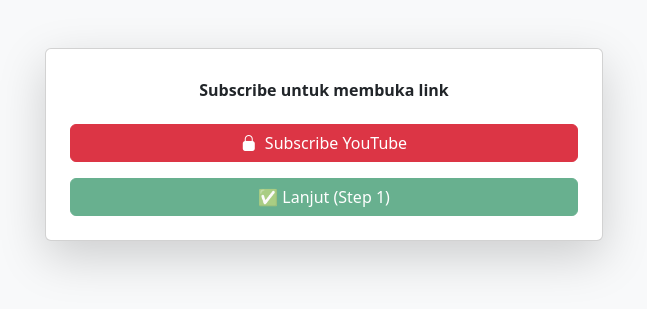
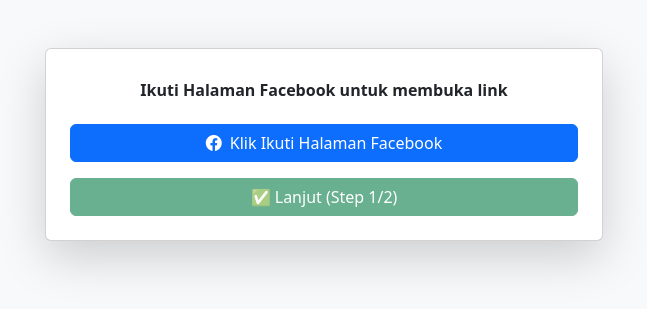
Before and after one commit to erihidayat06/portofolio2, a Laravel app: template resources/views/admin/showShare/index.blade.php in a window 1280 px wide. Shown: the top 309 px of the page, without its empty margins (316-963 px from the left). Run offline with Laravel 12, Linux system fonts and the light colour scheme; the template is opened without the code that fills it, so the values that code supplies are empty.

Commit message:
Ganti facebook

```diff
--- a/resources/views/admin/showShare/index.blade.php
+++ b/resources/views/admin/showShare/index.blade.php
@@ -1,10 +1,10 @@
 <!doctype html>
-<html lang="en">
+<html lang="id">
 
 <head>
     <meta charset="UTF-8">
     <meta name="viewport" content="width=device-width, initial-scale=1.0">
-    <title>Subscribe Unlock</title>
+    <title>Follow Unlock</title>
 
     <!-- Bootstrap -->
     <link href="https://cdn.jsdelivr.net/npm/bootstrap@5.3.2/dist/css/bootstrap.min.css" rel="stylesheet">
@@ -19,68 +19,61 @@
     <div class="container mt-5">
         <div class="col-md-6 mx-auto text-center">
             <div class="card shadow-lg p-4">
-                <h4 class="card-title  fw-bold">{{ $shareLink->nama }}</h4>
-                <h6 class="card-title mb-4 fw-bold">Subscribe untuk membuka link</h6>
+                <h4 class="card-title fw-bold">{{ $shareLink->nama }}</h4>
+                <h6 class="card-title mb-4 fw-bold">Ikuti Halaman Facebook untuk membuka link</h6>
 
-                <!-- Tombol Subscribe (gembok) -->
-                <a href="https://www.youtube.com/channel/UC0bcUTL31f_vC-EzZo-rzjA?sub_confirmation=1" target="_blank"
-                    id="subscribeBtn"
-                    class="btn btn-danger w-100 mb-3 d-flex justify-content-center align-items-center">
-                    <i id="lockIcon" class="bi bi-lock-fill me-2"></i>
-                    <span id="subscribeText">Subscribe YouTube</span>
+                <!-- Tombol Follow Facebook -->
+                <a href="https://www.facebook.com/erisemonomono" target="_blank" id="followBtn"
+                    class="btn btn-primary w-100 mb-3 d-flex justify-content-center align-items-center">
+                    <i id="lockIcon" class="bi bi-facebook me-2"></i>
+                    <span id="followText">Klik Ikuti Halaman Facebook</span>
                 </a>
 
-                <!-- Tombol Lanjut Affiliate (Step 1) -->
+                <!-- Tombol Lanjut Affiliate (Step 1 dari 2) -->
                 <a href="{{ $affiliate->link }}" id="affiliateBtn" target="_blank"
                     class="btn btn-success w-100 disabled" tabindex="-1" aria-disabled="true">
-                    ✅ Lanjut (Step 1)
+                    ✅ Lanjut (Step 1/2)
                 </a>
 
-                <!-- Tombol Lanjut Asli (Step 2, hidden dulu) -->
-                <a href="{{ $shareLink->link }}" id="realBtn" class="btn btn-primary w-100 mt-2 d-none">
-                    🚀 Lanjut ke Link Asli (Step 2)
+                <!-- Tombol Lanjut Asli (Step 2 dari 2, hidden dulu) -->
+                <a href="{{ $shareLink->link }}" id="realBtn" class="btn btn-success fw-bold w-100 mt-2 d-none">
+                    <span>🔓 Buka Link Tujuan (2/2)</span>
+                    <i class="bi bi-box-arrow-up-right ms-2"></i>
                 </a>
-
-                <script>
-                    const affiliateBtn = document.getElementById("affiliateBtn");
-                    const realBtn = document.getElementById("realBtn");
-
-                    // Aktifkan tombol affiliate setelah subscribe
-                    document.getElementById("subscribeBtn")?.addEventListener("click", function() {
-                        affiliateBtn.classList.remove("disabled");
-                        affiliateBtn.removeAttribute("aria-disabled");
-                        affiliateBtn.removeAttribute("tabindex");
-                    });
-
-                    // Setelah klik tombol affiliate → sembunyikan tombol affiliate & munculkan tombol asli
-                    affiliateBtn.addEventListener("click", function() {
-                        setTimeout(() => {
-                            affiliateBtn.classList.add("d-none"); // sembunyikan step 1
-                            realBtn.classList.remove("d-none"); // tampilkan step 2
-                        }, 500); // delay supaya user sempat diarahkan dulu
-                    });
-                </script>
-
-
-
-
 
             </div>
         </div>
     </div>
 
     <script>
-        document.getElementById("subscribeBtn").addEventListener("click", function() {
-            // Ubah icon gembok ke terbuka
-            document.getElementById("lockIcon").classList.remove("bi-lock-fill");
-            document.getElementById("lockIcon").classList.add("bi-unlock-fill");
-            document.getElementById("subscribeText").innerText = "Subscribed";
+        const followBtn = document.getElementById("followBtn");
+        const affiliateBtn = document.getElementById("affiliateBtn");
+        const realBtn = document.getElementById("realBtn");
 
-            // Aktifkan tombol lanjut
-            const nextBtn = document.getElementById("nextBtn");
-            nextBtn.classList.remove("disabled");
-            nextBtn.removeAttribute("aria-disabled");
-            nextBtn.removeAttribute("tabindex");
+        // Aktifkan tombol affiliate setelah follow Facebook
+        followBtn?.addEventListener("click", function() {
+            // Ubah ikon ke tanda centang & ubah teks
+            document.getElementById("lockIcon").className = "bi bi-check-circle-fill me-2";
+            document.getElementById("followText").innerText = "Sudah Diikuti";
+
+            // Nonaktifkan tombol Facebook (Disable)
+            followBtn.classList.add("disabled");
+            followBtn.setAttribute("aria-disabled", "true");
+            followBtn.setAttribute("tabindex", "-1");
+            followBtn.style.pointerEvents = "none";
+
+            // Mengaktifkan tombol Step 1/2
+            affiliateBtn.classList.remove("disabled");
+            affiliateBtn.removeAttribute("aria-disabled");
+            affiliateBtn.removeAttribute("tabindex");
+        });
+
+        // Setelah klik tombol affiliate → sembunyikan tombol affiliate & munculkan tombol final (2/2)
+        affiliateBtn.addEventListener("click", function() {
+            setTimeout(() => {
+                affiliateBtn.classList.add("d-none"); // sembunyikan step 1/2
+                realBtn.classList.remove("d-none"); // tampilkan step 2/2
+            }, 500); // delay 0.5 detik
         });
     </script>
 
```
Also changed, not shown: resources/views/admin/showShare/backup.blade.php (added, +89 -0 lines).
